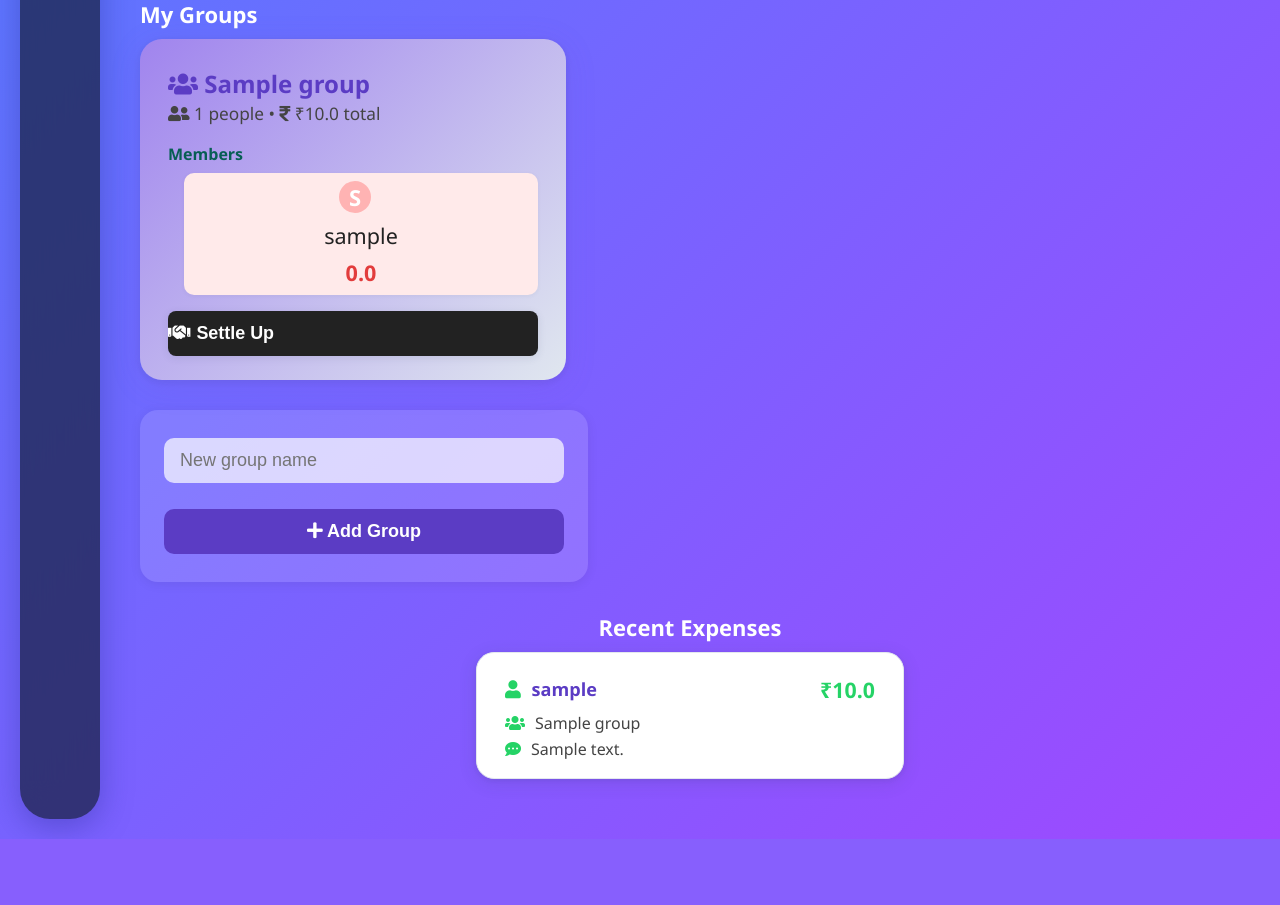
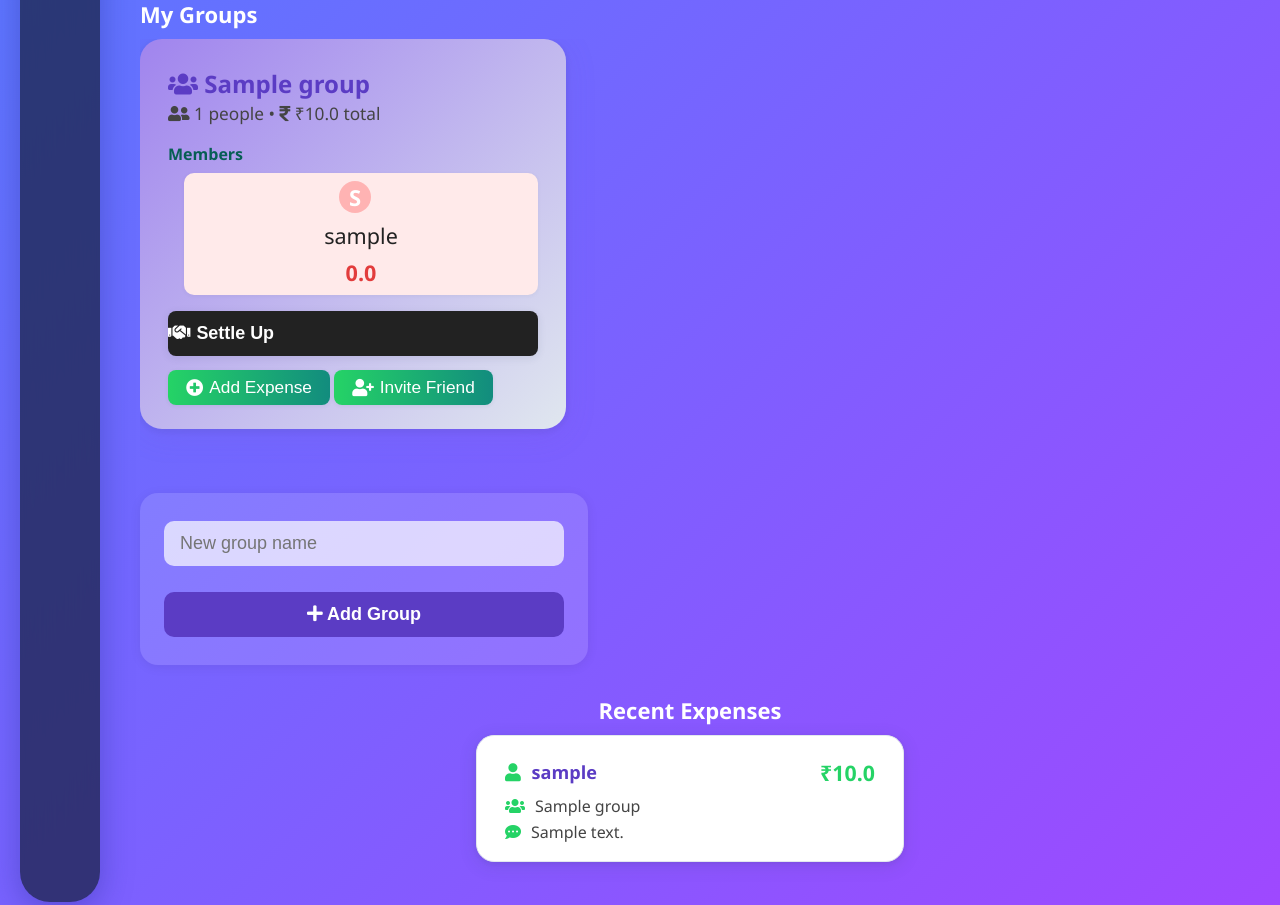
Before and after one commit to niiitiiish/splitease, a FastAPI app: page /dashboard in a window 1280 px wide. Shown: the part 505-1410 px from the top of the page. Before the commit the page ends 1344 px from the top, so only its background shows below. Run offline with FastAPI, Linux system fonts and the light colour scheme; the visitor is signed in with stand-in values (Sample User, id 1); tables that the repository leaves empty hold one stand-in row (values such as "Sample post").

Commit message:
Enhance group section: horizontal cards, add expense and invite friend options per group

```diff
--- a/templates/dashboard.html
+++ b/templates/dashboard.html
@@ -43,7 +43,7 @@
             </div>
             <div class="groups">
                 <h2>My Groups</h2>
-                <div class="groups-list">
+                <div class="groups-list" style="display: flex; flex-wrap: nowrap; gap: 24px; overflow-x: auto; padding-bottom: 12px;">
                     {% for group in groups %}
                     <div class="group-card">
                         <div class="group-title">
@@ -66,10 +66,23 @@
                             </ul>
                         </div>
                         <button class="settle-btn"><i class="fas fa-handshake"></i> Settle Up</button>
+                        <button onclick="toggleExpenseForm('expense-form-{{ group.id }}')" class="group-action-btn" style="margin-top:10px;"><i class="fas fa-plus-circle"></i> Add Expense</button>
+                        <form id="expense-form-{{ group.id }}" method="post" action="/dashboard/add-expense" style="display:none; margin-top:8px;" onsubmit="this.querySelector('button[type=submit]').disabled=true;">
+                            <input type="hidden" name="group_id" value="{{ group.id }}">
+                            <input type="text" name="description" placeholder="Reason" required style="margin-bottom:6px;">
+                            <input type="number" name="amount" placeholder="Amount" step="0.01" min="0" required style="margin-bottom:6px;">
+                            <button type="submit"><i class="fas fa-check"></i> Add</button>
+                        </form>
+                        <button onclick="toggleInviteForm('invite-form-{{ group.id }}')" class="group-action-btn"><i class="fas fa-user-plus"></i> Invite Friend</button>
+                        <form id="invite-form-{{ group.id }}" method="post" action="/dashboard/invite-user" style="display:none; margin-top:8px;" onsubmit="this.querySelector('button[type=submit]').disabled=true;">
+                            <input type="hidden" name="group_id" value="{{ group.id }}">
+                            <input type="text" name="username" placeholder="Friend's username" required style="margin-bottom:6px;">
+                            <button type="submit"><i class="fas fa-paper-plane"></i> Invite</button>
+                        </form>
                     </div>
                     {% endfor %}
                 </div>
-                <form method="post" action="/dashboard/add-group" class="add-group-form">
+                <form method="post" action="/dashboard/add-group" class="add-group-form" style="margin-top: 10px;">
                     <input type="text" name="group_name" placeholder="New group name" required>
                     <button type="submit"><i class="fas fa-plus"></i> Add Group</button>
                 </form>
@@ -92,17 +105,17 @@
                 </div>
             </div>
             <script>
-            function toggleMembers(id) {
+            function toggleExpenseForm(id) {
                 var el = document.getElementById(id);
-                if (el.style.display === 'none') {
+                if (el.style.display === 'none' || el.style.display === '') {
                     el.style.display = 'block';
                 } else {
                     el.style.display = 'none';
                 }
             }
-            function toggleExpenseForm(id) {
+            function toggleInviteForm(id) {
                 var el = document.getElementById(id);
-                if (el.style.display === 'none') {
+                if (el.style.display === 'none' || el.style.display === '') {
                     el.style.display = 'block';
                 } else {
                     el.style.display = 'none';
```
